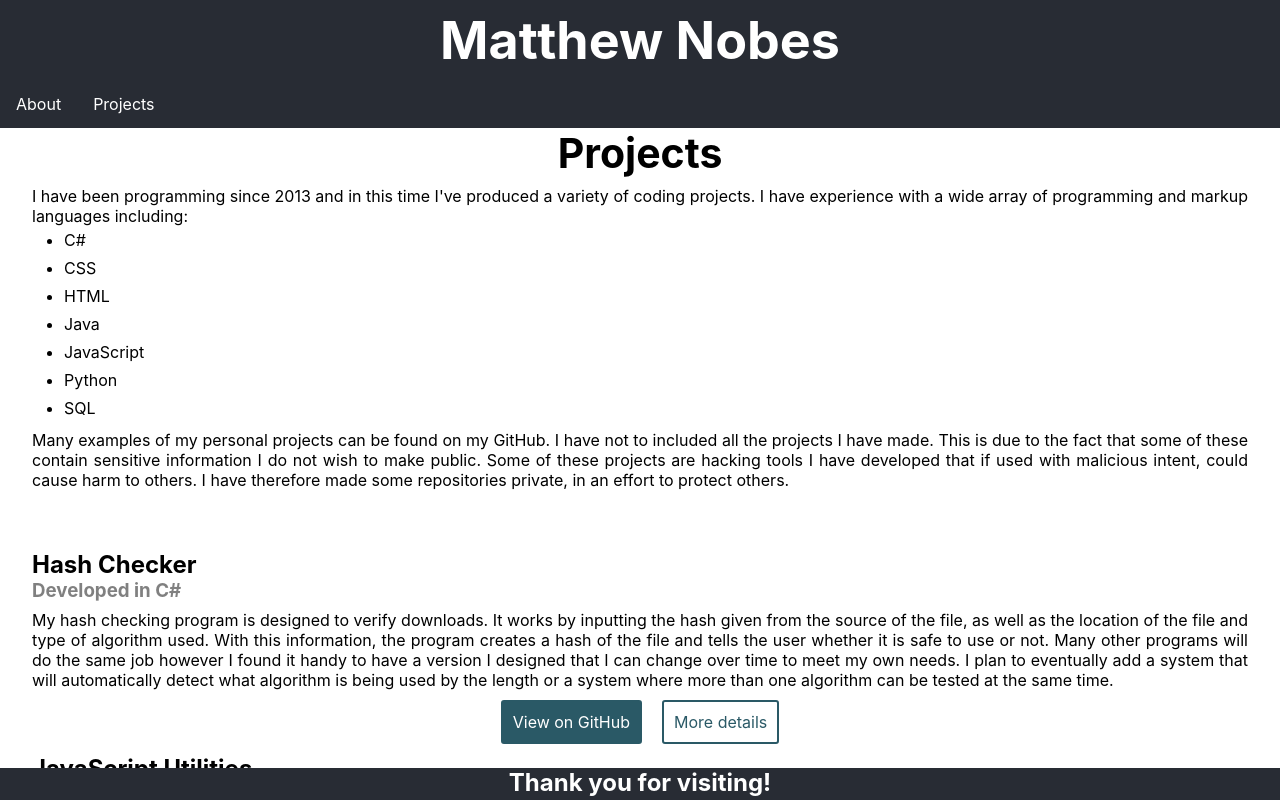
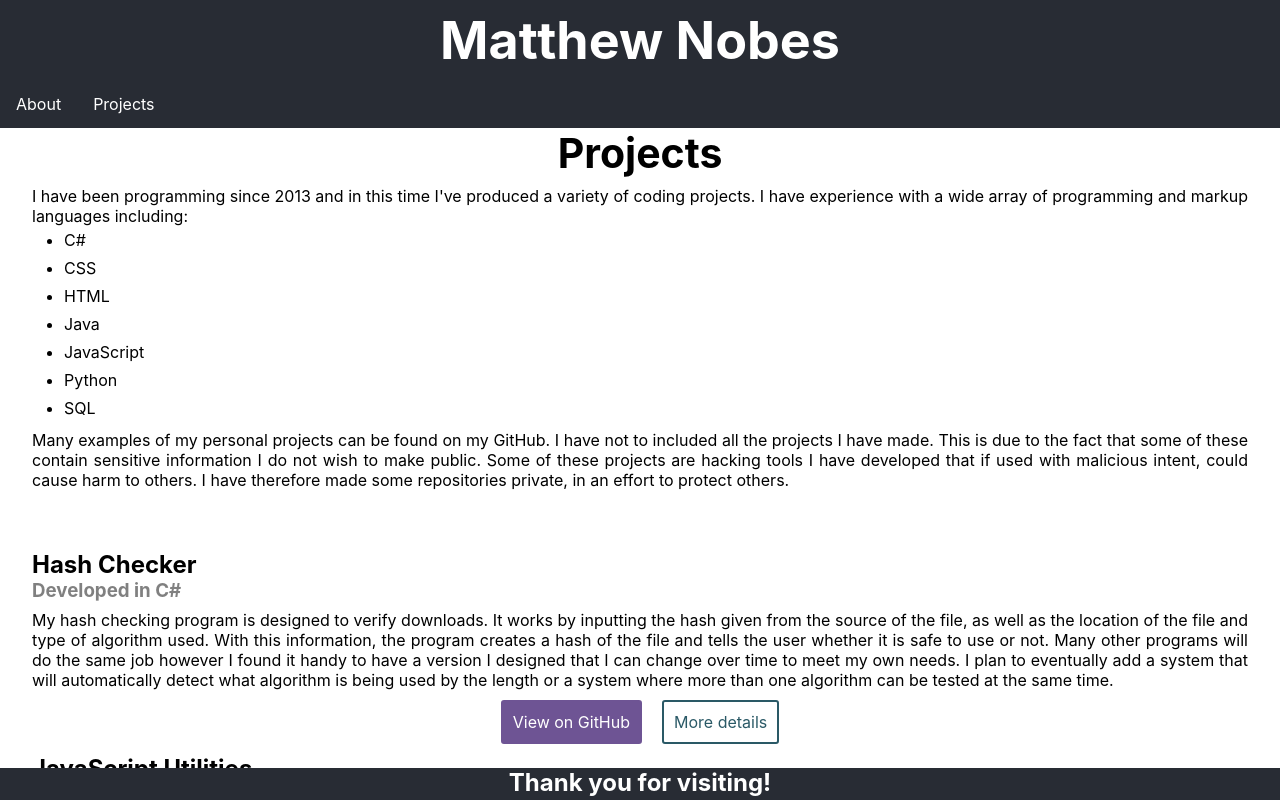
Before and after one commit to MatthewNobes/MatthewNobes.github.io, a React (Create React App) app: page /Projects in a window 1280 px wide. In both pictures the pointer is over the link 571 px from the left and 722 px from the top of the page. Shown: the top 800 px of the page. Built offline with nearby package versions, Linux system fonts and the light colour scheme.

Commit message:
Updating git button style

```diff
--- a/src/App.css
+++ b/src/App.css
@@ -139,6 +139,12 @@ li {
   display: inline-block;
 }
 
+#git:hover {
+  background-color: #6e5494;
+  color: white;
+  border: 2px solid #6e5494;
+}
+
 .Project-External-Links:hover {
   background-color: #2a5966;
   color: white;
--- a/src/Components/main-pages/Projects.js
+++ b/src/Components/main-pages/Projects.js
@@ -46,7 +46,7 @@ export default function Projects() {
                 <p className="Main-Paragraph">
                   {data.description}
                 </p>
-                <Button className="Project-External-Links"  href={data.repoLink} target="_blank">View on GitHub</Button>
+                <Button className="Project-External-Links"  id="git" href={data.repoLink} target="_blank">View on GitHub</Button>
                 <Button className="Project-External-Links"  href={data.pagesLink}>More details</Button>
               </div>
             );
```
